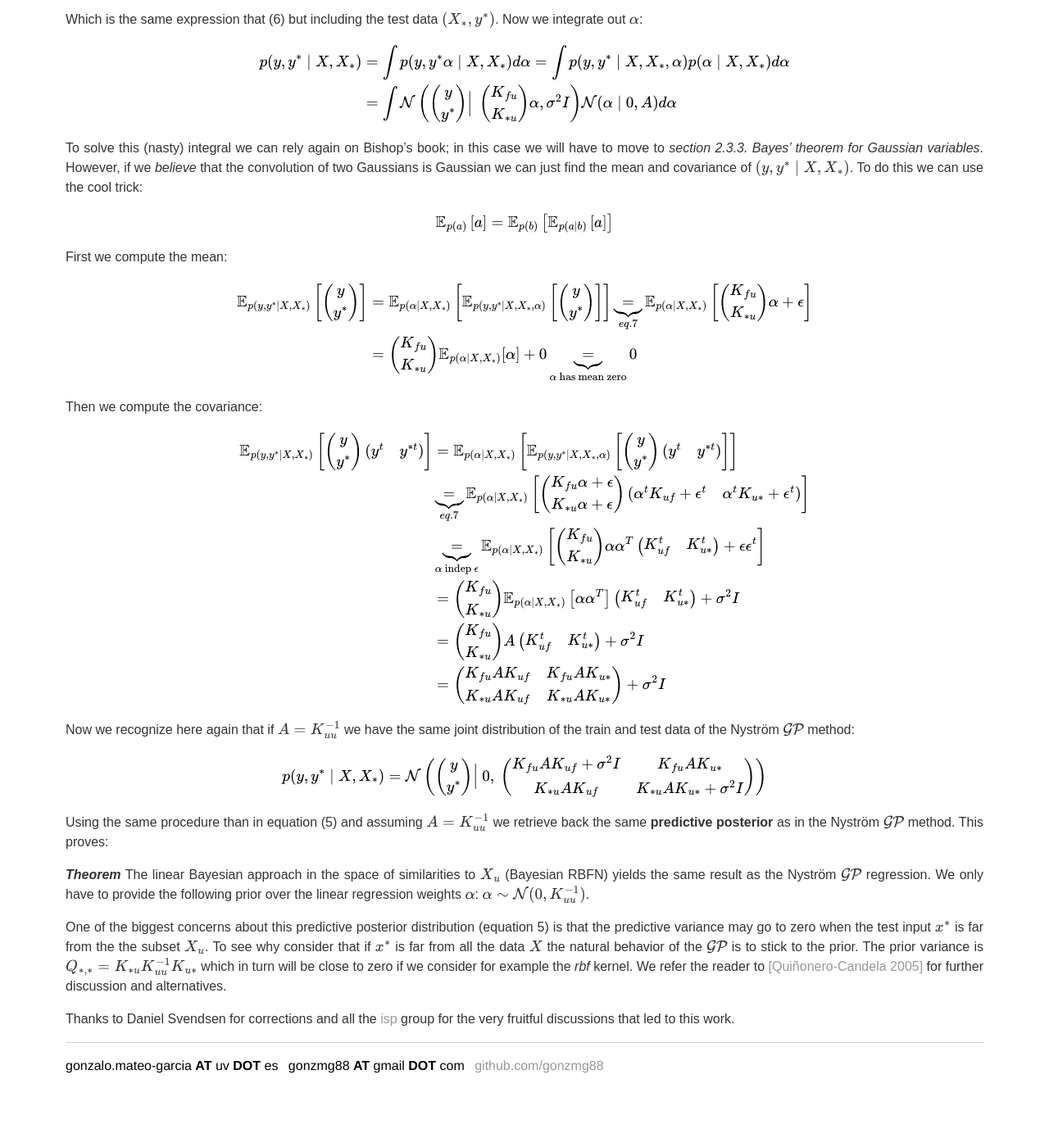
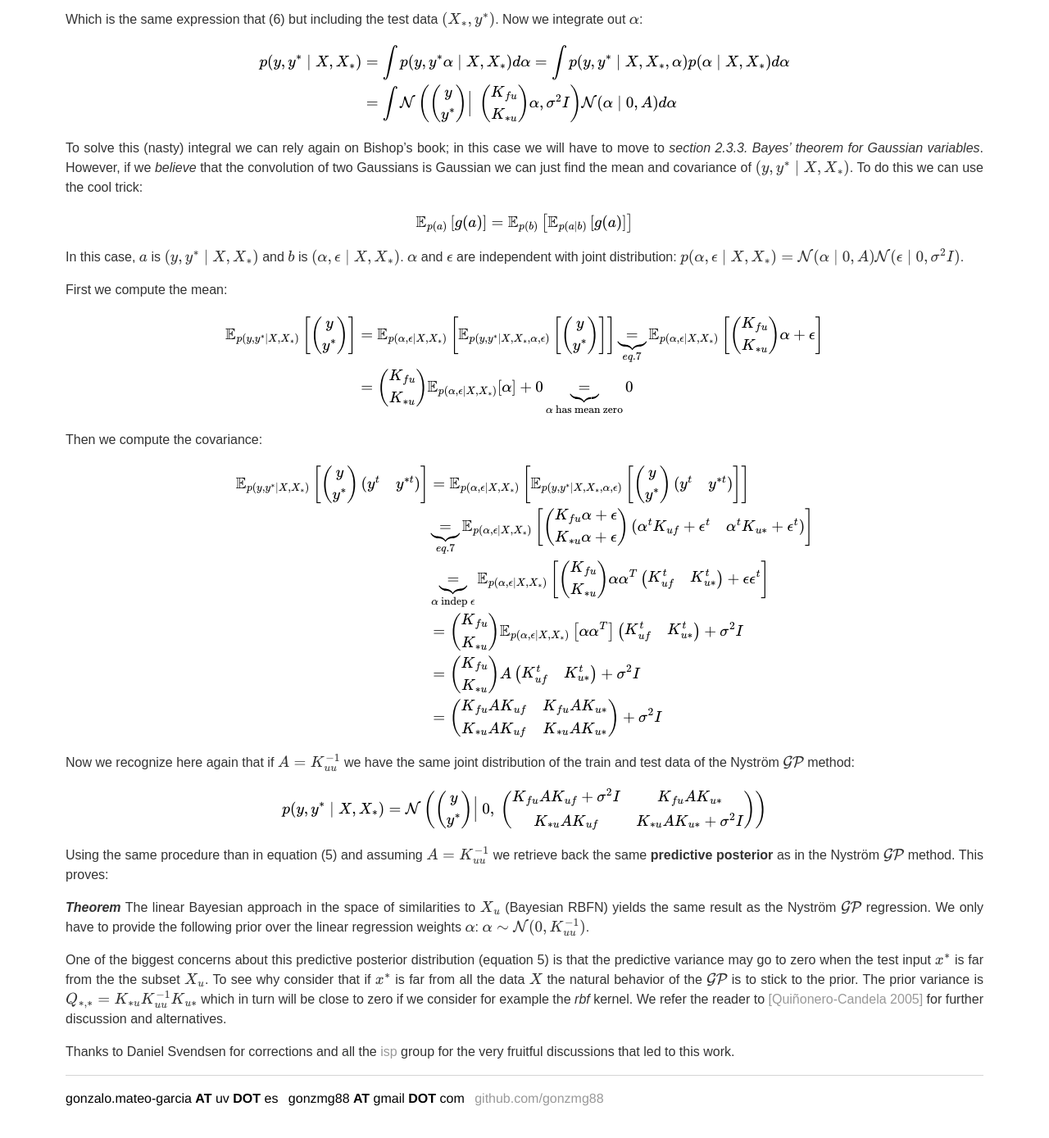
Before and after one commit to Haiiah/gonzmg88.github.io, a Jekyll site: the page built from _posts/2017-10-24-NystromRBFNN.md, in a window 1280 px wide and 1400 px high, scrolled down 4726 px. Shown: the top 1389 px of the window at 82% size. Built offline with Jekyll 4.4.1, drawn with Linux system fonts in a browser that asks for light colours; formulas are drawn with MathJax 3.

Commit message:
Improved way to compute the expectations

```diff
--- a/_posts/2017-10-24-NystromRBFNN.md
+++ b/_posts/2017-10-24-NystromRBFNN.md
@@ -225,15 +225,17 @@ $$
 To solve this (nasty) integral we can rely again on Bishop's book; in this case we will have to move to *section 2.3.3. Bayes' theorem for Gaussian variables*. However, if we *believe* that the convolution of two Gaussians is Gaussian we can just find the mean and covariance of $(y,y^* \mid X, X_*)$. To do this we can use the cool trick:
 
 $$
-\mathbb{E}_{p(a)}\left[a\right] = \mathbb{E}_{p(b)}\left[\mathbb{E}_{p(a\mid b)}\left[a\right]\right]
+\mathbb{E}_{p(a)}\left[g(a)\right] = \mathbb{E}_{p(b)}\left[\mathbb{E}_{p(a\mid b)}\left[g(a)\right]\right]
 $$
+
+In this case, $a$ is $$(y,y^* \mid X, X_*)$$ and $b$ is $$(\alpha,\epsilon \mid X,X_*)$$. $\alpha$ and $\epsilon$ are independent with joint distribution: $$p(\alpha,\epsilon \mid X,X_*) = \mathcal{N}(\alpha \mid 0, A) \mathcal{N}(\epsilon \mid 0, \sigma^2I)$$.
 
 First we compute the mean:
 
 $$
 \begin{aligned}
-\mathbb{E}_{p(y,y^*\mid X,X_*)}\left[\begin{pmatrix} y \\ y^* \end{pmatrix} \right] &= \mathbb{E}_{p(\alpha \mid X,X_*)}\left[\mathbb{E}_{p(y,y^*\mid X,X_*,\alpha)}\left[\begin{pmatrix} y \\ y^* \end{pmatrix} \right]\right] \underbrace{=}_{eq. 7} \mathbb{E}_{p(\alpha \mid X,X_*)}\left[\begin{pmatrix} K_{fu} \\ K_{*u} \end{pmatrix} \alpha + \epsilon \right] \\
-&= \begin{pmatrix} K_{fu} \\ K_{*u} \end{pmatrix} \mathbb{E}_{p(\alpha \mid X,X_*)}[\alpha] + 0 \underbrace{=}_{\alpha \text{ has mean zero}} 0
+\mathbb{E}_{p(y,y^*\mid X,X_*)}\left[\begin{pmatrix} y \\ y^* \end{pmatrix} \right] &= \mathbb{E}_{p(\alpha,\epsilon \mid X,X_*)}\left[\mathbb{E}_{p(y,y^*\mid X,X_*,\alpha,\epsilon)}\left[\begin{pmatrix} y \\ y^* \end{pmatrix} \right]\right] \underbrace{=}_{eq. 7} \mathbb{E}_{p(\alpha,\epsilon \mid X,X_*)}\left[\begin{pmatrix} K_{fu} \\ K_{*u} \end{pmatrix} \alpha + \epsilon \right] \\
+&= \begin{pmatrix} K_{fu} \\ K_{*u} \end{pmatrix} \mathbb{E}_{p(\alpha, \epsilon \mid X,X_*)}[\alpha] + 0 \underbrace{=}_{\alpha \text{ has mean zero}} 0
 \end{aligned}
 $$
 
@@ -242,10 +244,10 @@ Then we compute the covariance:
 $$
 \begin{aligned}
 \mathbb{E}_{p(y,y^*\mid X,X_*)}\left[\begin{pmatrix} y \\ y^* \end{pmatrix} \begin{pmatrix}y^t & y^{*t} \end{pmatrix} \right] &=
-\mathbb{E}_{p(\alpha \mid X,X_*)}\left[\mathbb{E}_{p(y,y^*\mid X,X_*,\alpha)}\left[ \begin{pmatrix} y \\ y^* \end{pmatrix} \begin{pmatrix}y^t & y^{*t} \end{pmatrix}  \right]\right] \\ &\underbrace{=}_{eq. 7}
-\mathbb{E}_{p(\alpha \mid X,X_*)}\left[ \begin{pmatrix} K_{fu}\alpha + \epsilon \\ K_{*u}\alpha + \epsilon \end{pmatrix} \begin{pmatrix} \alpha^tK_{uf} + \epsilon^t & \alpha^tK_{u*} + \epsilon^t \end{pmatrix} \right] \\  &\underbrace{=}_{\alpha \text{ indep } \epsilon}
-\mathbb{E}_{p(\alpha \mid X,X_*)}\left[ \begin{pmatrix} K_{fu} \\ K_{*u} \end{pmatrix} \alpha \alpha^T \begin{pmatrix}K_{uf}^t & K_{u*}^t \end{pmatrix} + \epsilon \epsilon^t \right]  \\  &=
-\begin{pmatrix} K_{fu} \\ K_{*u} \end{pmatrix} \mathbb{E}_{p(\alpha \mid X,X_*)}\left[\alpha \alpha^T\right] \begin{pmatrix}K_{uf}^t & K_{u*}^t \end{pmatrix} + \sigma^2 I  \\ &=
+\mathbb{E}_{p(\alpha,\epsilon \mid X,X_*)}\left[\mathbb{E}_{p(y,y^*\mid X,X_*,\alpha,\epsilon)}\left[ \begin{pmatrix} y \\ y^* \end{pmatrix} \begin{pmatrix}y^t & y^{*t} \end{pmatrix}  \right]\right] \\ &\underbrace{=}_{eq. 7}
+\mathbb{E}_{p(\alpha,\epsilon \mid X,X_*)}\left[ \begin{pmatrix} K_{fu}\alpha + \epsilon \\ K_{*u}\alpha + \epsilon \end{pmatrix} \begin{pmatrix} \alpha^tK_{uf} + \epsilon^t & \alpha^tK_{u*} + \epsilon^t \end{pmatrix} \right] \\  &\underbrace{=}_{\alpha \text{ indep } \epsilon}
+\mathbb{E}_{p(\alpha,\epsilon \mid X,X_*)}\left[ \begin{pmatrix} K_{fu} \\ K_{*u} \end{pmatrix} \alpha \alpha^T \begin{pmatrix}K_{uf}^t & K_{u*}^t \end{pmatrix} + \epsilon \epsilon^t \right]  \\  &=
+\begin{pmatrix} K_{fu} \\ K_{*u} \end{pmatrix} \mathbb{E}_{p(\alpha,\epsilon \mid X,X_*)}\left[\alpha \alpha^T\right] \begin{pmatrix}K_{uf}^t & K_{u*}^t \end{pmatrix} + \sigma^2 I  \\ &=
 \begin{pmatrix} K_{fu} \\ K_{*u} \end{pmatrix} A \begin{pmatrix}K_{uf}^t & K_{u*}^t \end{pmatrix} + \sigma^2 I \\ &=
 \begin{pmatrix} K_{fu}AK_{uf} & K_{fu}AK_{u*} \\ K_{*u}AK_{uf} & K_{*u}AK_{u*} \end{pmatrix} + \sigma^2 I
 \end{aligned}
```
